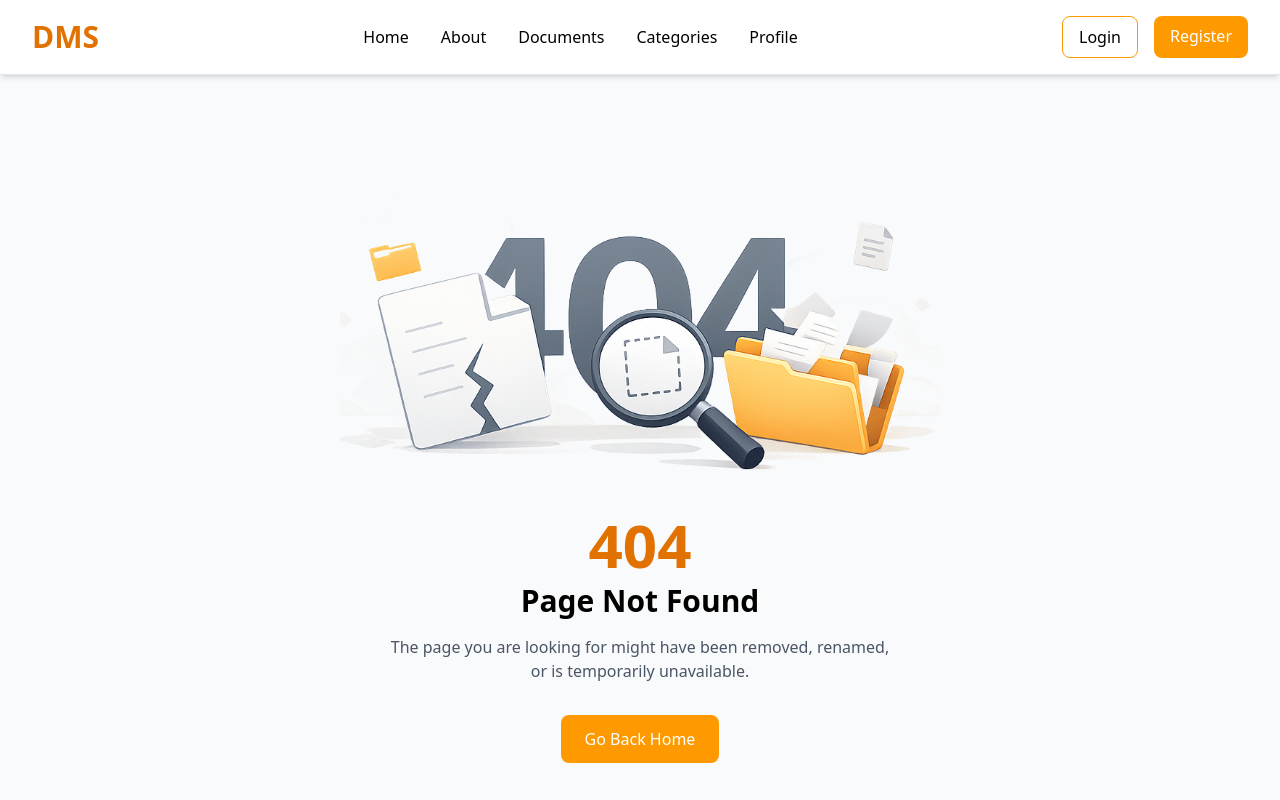
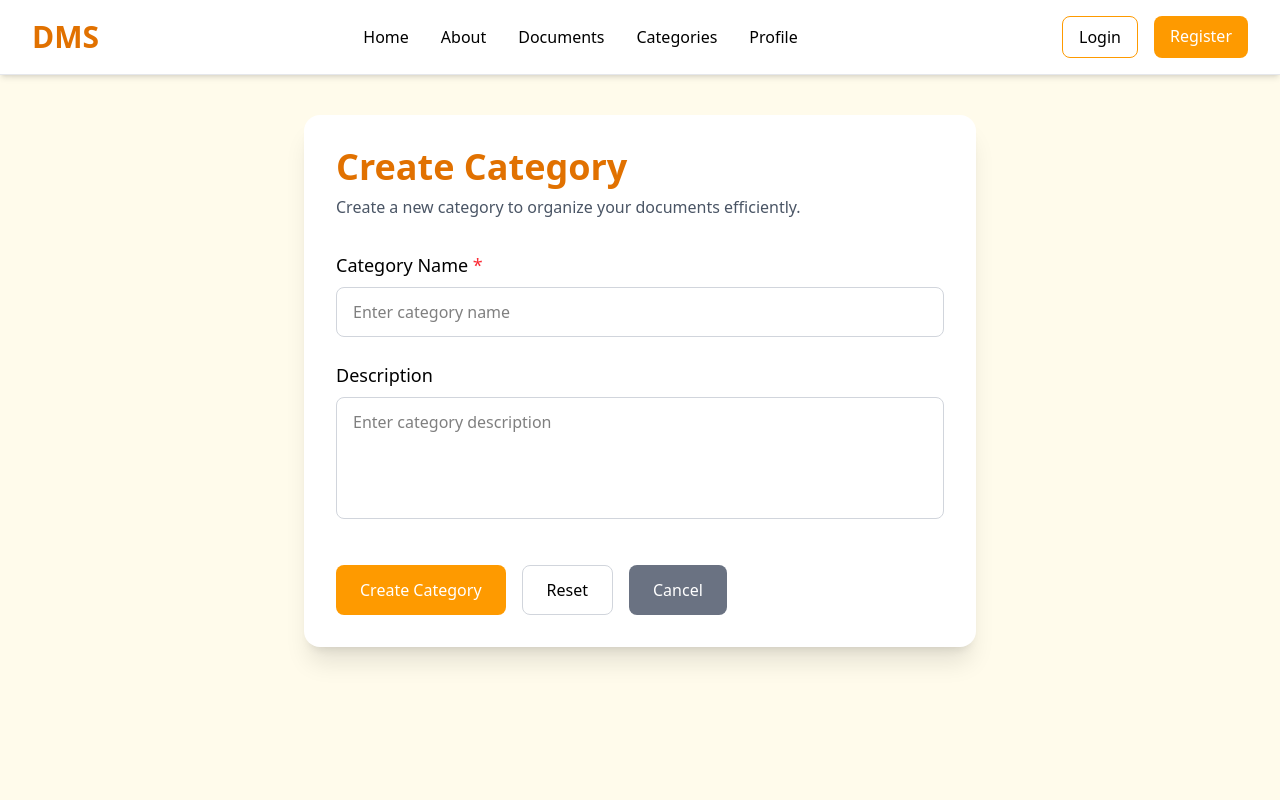
Before and after one commit to Lakshit-Poojari/Document-Management-System, a Next.js app: page /categories/create in a window 1280 px wide. Before the commit this address had no page. Shown: the top 800 px of the page. Built offline with nearby package versions, Linux system fonts and the light colour scheme.

Commit message:
create categories create page

```diff
--- /dev/null
+++ b/app/(dashboard)/categories/create/page.tsx
@@ -0,0 +1,57 @@
+export default function CreateCategory() {
+  return (
+    <div className="min-h-screen bg-amber-50 py-10 px-6">
+
+      <div className="max-w-2xl mx-auto bg-white rounded-2xl shadow-xl p-8">
+
+        <h1 className="text-4xl font-bold text-amber-600 mb-2">
+          Create Category
+        </h1>
+
+        <p className="text-gray-600 mb-8">
+          Create a new category to organize your documents efficiently.
+        </p>
+
+        <form className="space-y-6">
+
+          <div>
+            <label className="block text-lg font-medium mb-2">
+              Category Name <span className="text-red-500">*</span>
+            </label>
+
+            <input type="text" placeholder="Enter category name"
+            className="w-full px-4 py-3 border border-gray-300 rounded-lg
+            focus:outline-none focus:ring-2 focus:ring-amber-400"/>
+          </div>
+
+          <div>
+            <label className="block text-lg font-medium mb-2">
+              Description
+            </label>
+
+            <textarea rows={4} placeholder="Enter category description"
+              className="w-full px-4 py-3 border border-gray-300 rounded-lg resize-none
+              focus:outline-none focus:ring-2 focus:ring-amber-400 "></textarea>
+          </div>
+
+          <div className="flex gap-4 pt-4">
+
+            <button type="submit" className="px-6 py-3 bg-amber-500 text-white rounded-lg hover:bg-amber-600 transition" >
+              Create Category
+            </button>
+
+            <button type="reset" className="px-6 py-3 border border-gray-300 rounded-lg hover:bg-gray-100 transition" >Reset</button>
+
+            <button type="button" className="px-6 py-3 bg-gray-500 text-white rounded-lg hover:bg-gray-600 transition">
+              Cancel
+            </button>
+
+          </div>
+
+        </form>
+
+      </div>
+
+    </div>
+  );
+}
```
